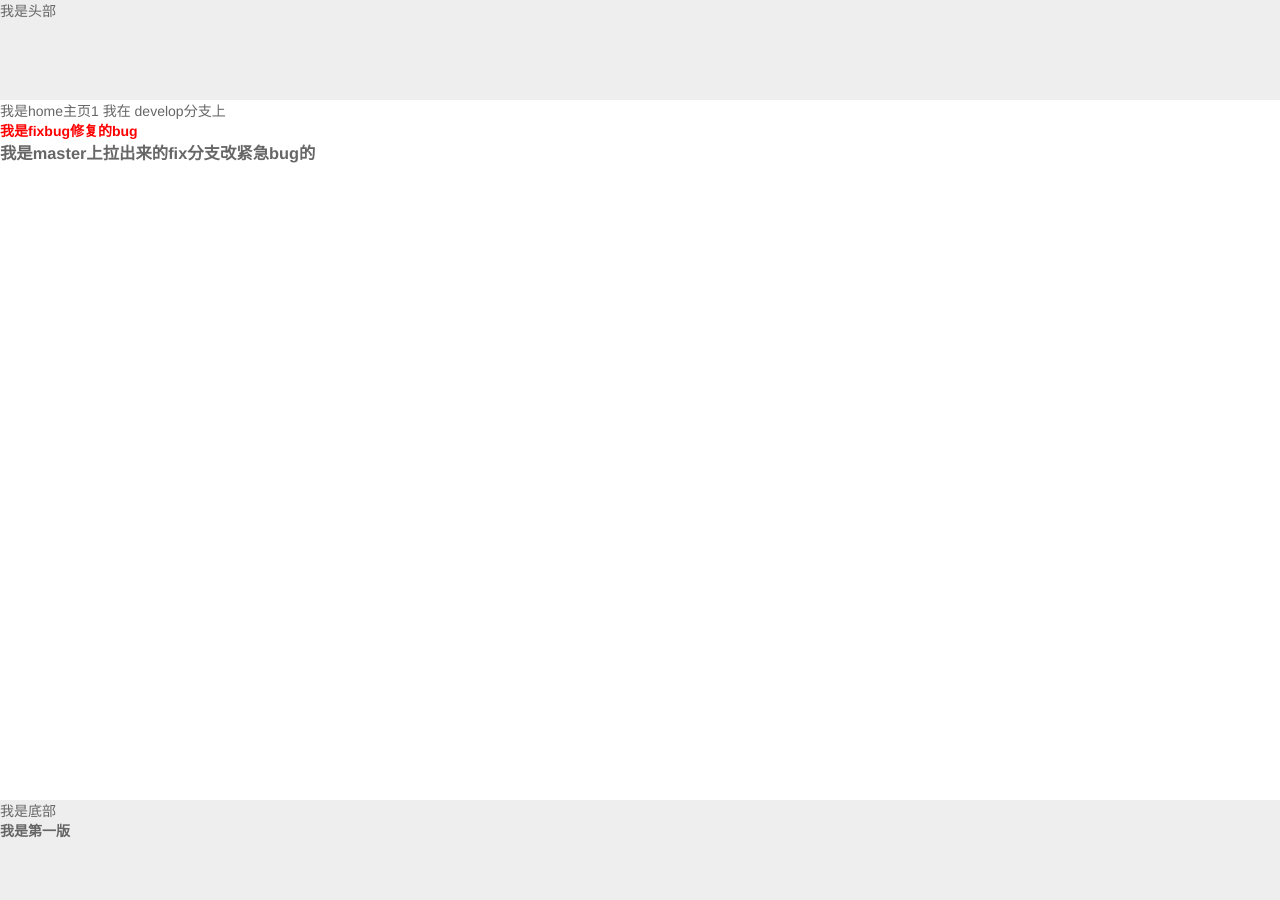
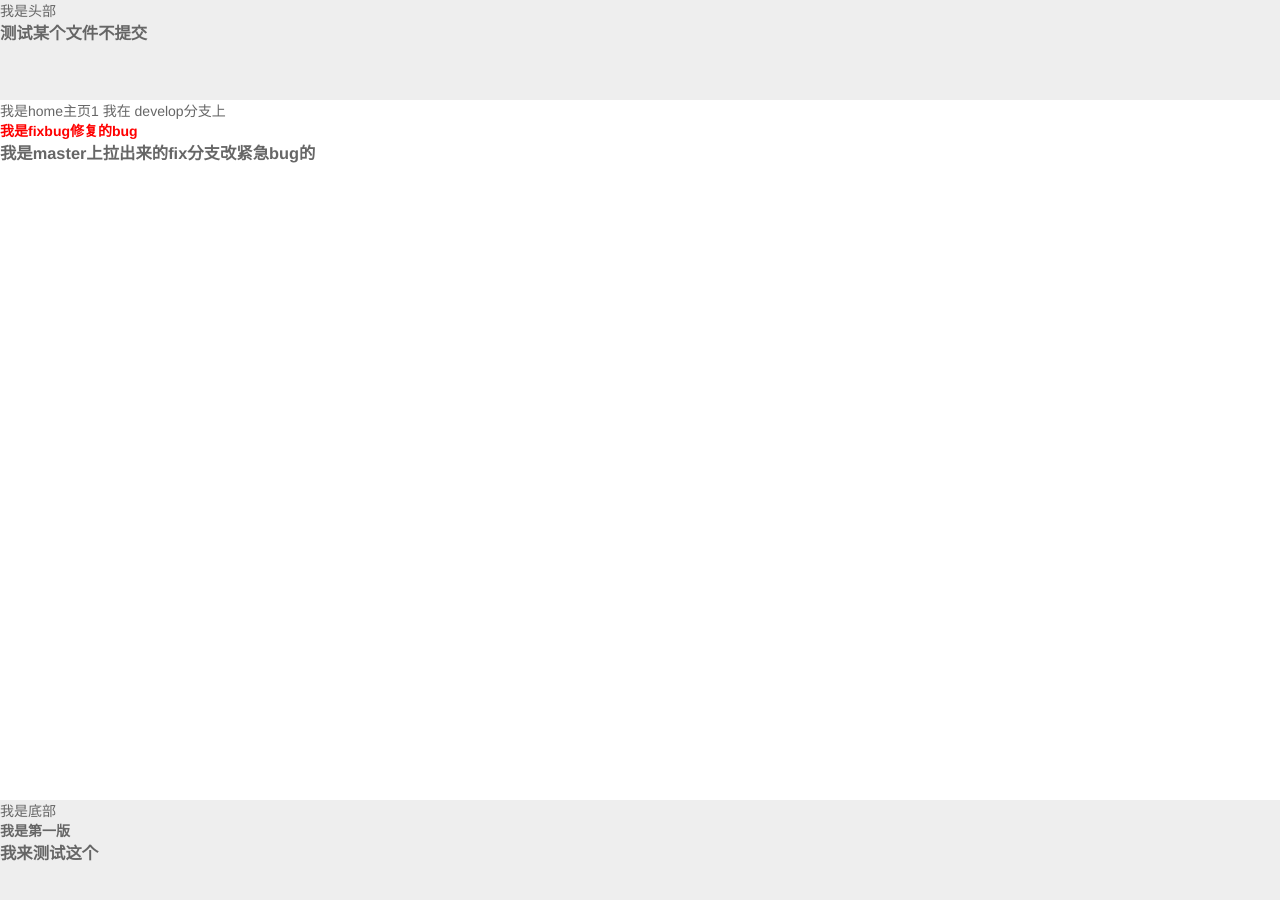
Before and after one commit to xiaomao2014/myvue, a Vue app: page /#/Home in a window 1280 px wide. Built offline with nearby package versions, Linux system fonts and the light colour scheme.

Commit message:
ren13-测试某个文件不提交

```diff
--- a/src/components/Common/Footer.vue
+++ b/src/components/Common/Footer.vue
@@ -3,6 +3,7 @@
     <div class="footer-content">
       我是底部
       <h4>我是第一版</h4>
+      <h3>我来测试这个</h3>
     </div>
   </div>
 </template>
--- a/src/components/Common/Header.vue
+++ b/src/components/Common/Header.vue
@@ -2,6 +2,7 @@
   <div class="head-box">
     <div class="head-content">
       我是头部
+      <h3>测试某个文件不提交</h3>
     </div>
   </div>
 </template>
```
